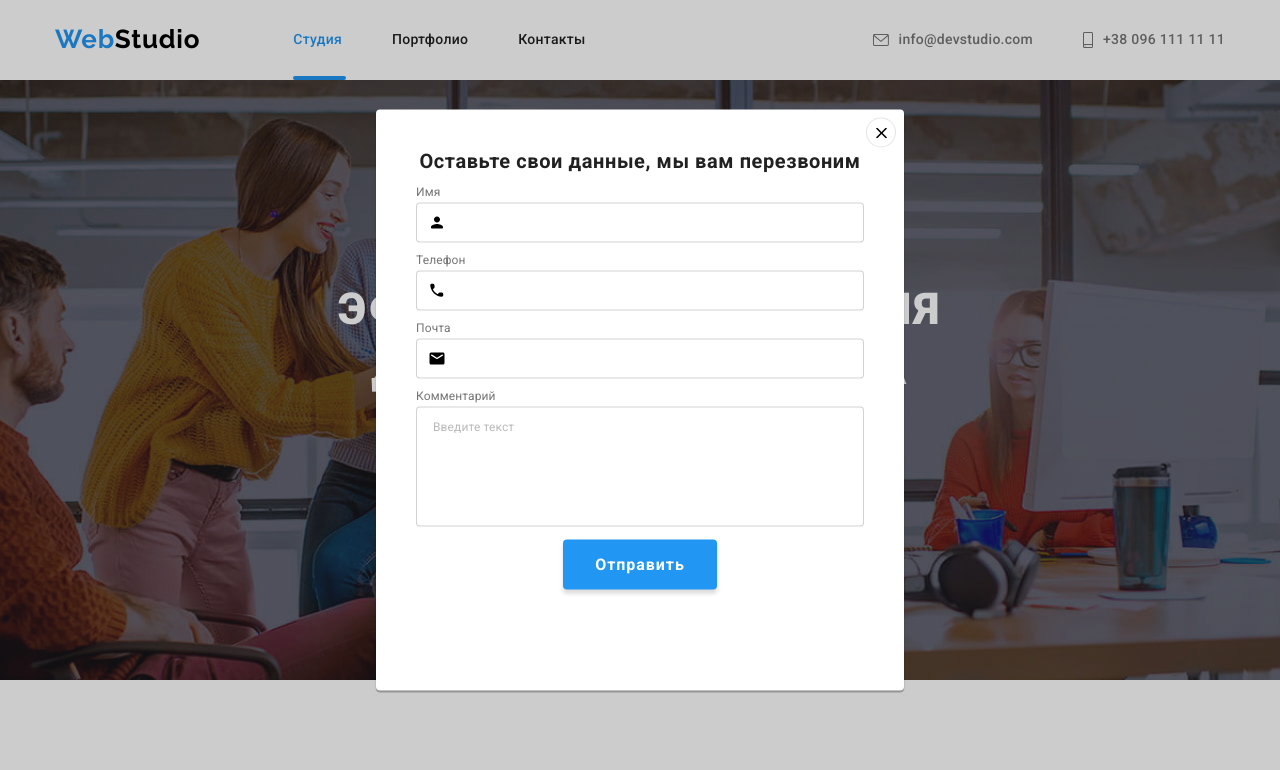
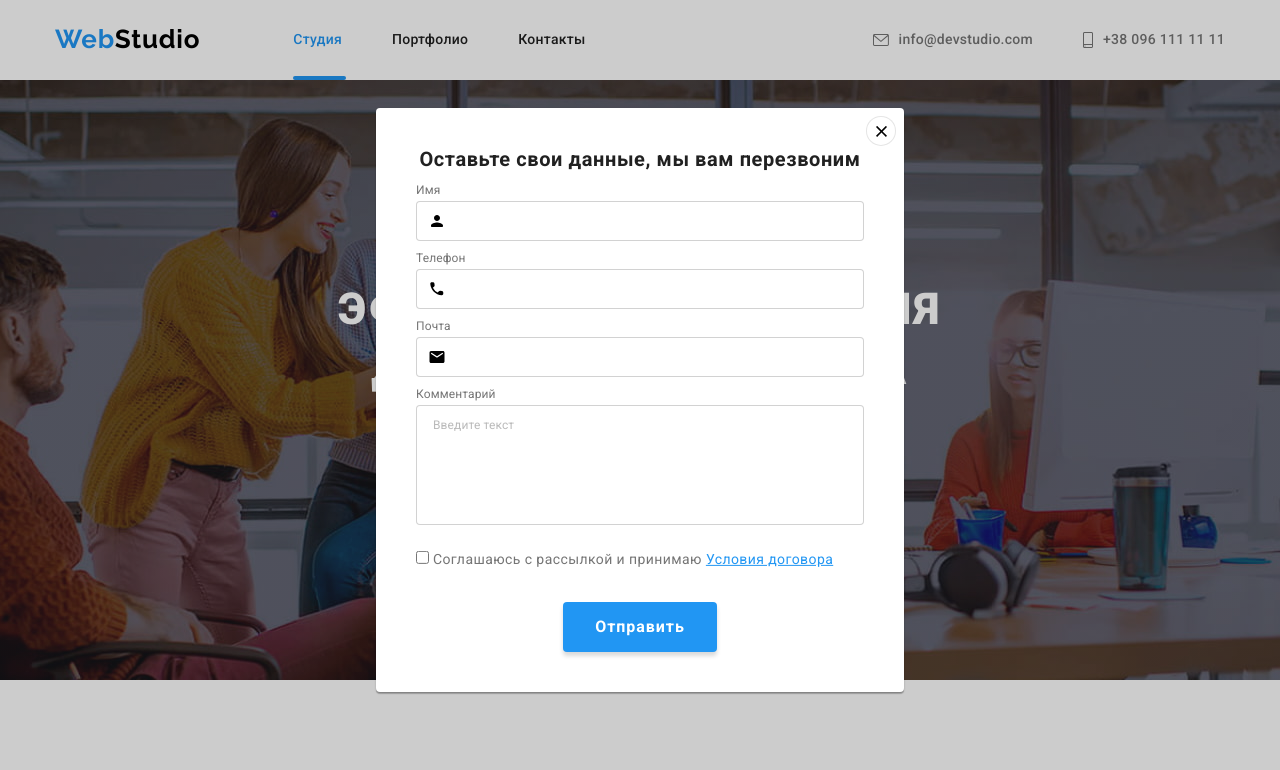
Before and after one commit to ksushahoward/goit-markup-hw-06, a plain HTML site: page index.html in a window 1280 px wide. Shown: the top 770 px of the page. Drawn offline with nearby package versions, Linux system fonts and the light colour scheme.

Commit message:
edit modal

```diff
--- a/css/styles.css
+++ b/css/styles.css
@@ -791,8 +791,12 @@ button {
   margin-bottom: 12px;
 }
 
-.input-field {
+.modal-form .input-field:nth-child(-n + 3) {
   margin-bottom: 10px;
+}
+
+.input-field:nth-child(4) {
+  margin-bottom: 20px;
 }
 
 .form-input {
@@ -802,6 +806,10 @@ button {
   border-radius: 4px;
 
   padding-left: 42px;
+}
+
+.form-input:focus {
+  border-color: var(--accent-color);
 }
 
 .input-wrap {
@@ -817,6 +825,7 @@ button {
 
 .modal_btn {
   padding: 10px 32px;
+  margin-top: 30px;
 
   font-family: 'Roboto', sans-serif;
   font-weight: 700;
@@ -864,3 +873,24 @@ button {
   letter-spacing: 0.01em;
   color: var(--placeholder-color);
 }
+
+label > span {
+  font-weight: 400;
+  font-size: 14px;
+  line-height: 1.71;
+  letter-spacing: 0.03em;
+
+  color: var(--main-text-color);
+}
+
+.input-link {
+  font-family: 'Roboto' sans-serif;
+  font-style: normal;
+  font-weight: 400;
+  font-size: 14px;
+  line-height: 1.71;
+  letter-spacing: 0.03em;
+  text-decoration-line: underline;
+
+  color: var(--accent-color);
+}
--- a/index.html
+++ b/index.html
@@ -666,6 +666,19 @@
               placeholder="Введите текст"
             ></textarea>
           </div>
+          <div class="checkbox-field">
+            <input
+              class="input-check"
+              type="checkbox"
+              name="user-policy"
+              id="user-policy"
+              value="true"
+            />
+            <label for="user-policy" class="check-text"
+              ><span>Соглашаюсь с рассылкой и принимаю</span>
+            </label>
+            <a href="#" class="input-link">Условия договора</a>
+          </div>
           <button type="submit" class="modal_btn">Отправить</button>
         </form>
       </div>
```
